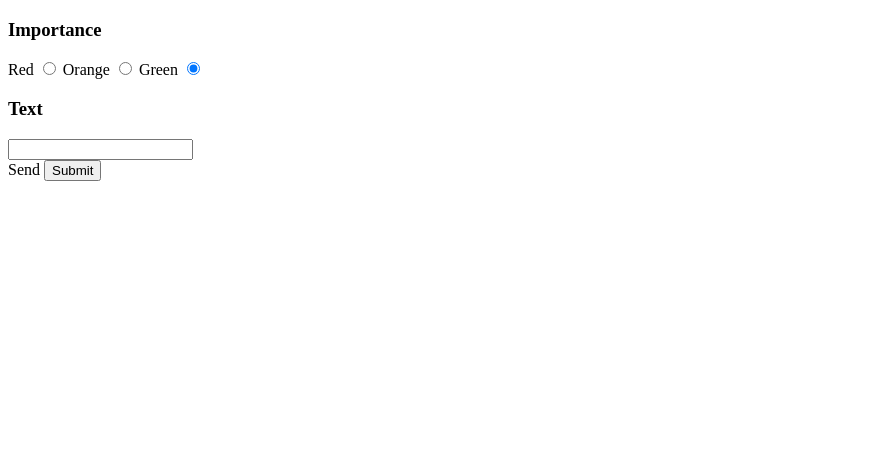
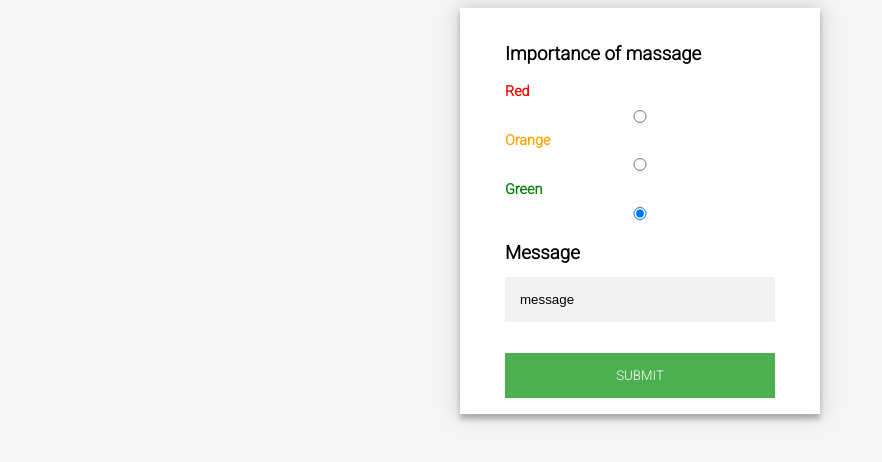
Before and after one commit to JesperHonders/WoTServerT, a website: page public/form.html in a window 1280 px wide. Shown: the whole page, without its empty margins (0-882 px from the left). Drawn offline with Linux system fonts and the light colour scheme; files that its build step writes are made by us from their sources.

Commit message:
Added CSS + Readme

```diff
--- a/public/form.html
+++ b/public/form.html
@@ -1,39 +1,36 @@
 <!DOCTYPE html>
-<!--
-To change this license header, choose License Headers in Project Properties.
-To change this template file, choose Tools | Templates
-and open the template in the editor.
--->
 <html>
     <head>
-        <title>TODO supply a title</title>
         <meta charset="UTF-8">
         <meta name="viewport" content="width=device-width, initial-scale=1.0">
+        <link rel="stylesheet" type="text/css" href="style/style.css">
+        <title>TODO supply a title</title>
+
         <script src="js/handler.js"></script>
         <script src="js/app.js"></script>
-
+        <link rel="stylesheet" href="style.css">
     </head>
     <body>
-        <div>
+        <section class="message-page">
             <form>
-                <div>
-                    <h3>Importance</h3>
-                    <label>Red</label>
-                    <input type="radio" name="color" value="FF0000"/>
-                    <label>Orange</label>
-                    <input type="radio" name="color" value="FF7F50"/>
-                    <label>Green</label>
-                    <input type="radio" name="color" value="008000" checked/>
-                </div>
-                <div>
-                    <h3>Text</h3>
-                    <input type="text"/>
-                </div>
-                <div>
-                    <label>Send</label>
+                <section class="select_color">
+                    <h1>Importance of massage</h1>
+                    <label for="red">Red</label>
+                    <input type="radio" id="red" name="color" value="FF0000"/>
+                    <label for="orange">Orange</label>
+                    <input type="radio" id="orange" name="color" value="FF7F50"/>
+                    <label for="green">Green</label>
+                    <input type="radio" id="green" name="color" value="008000" checked/>
+                </section>
+                <section class="message">
+                    <label for="message">Message</label>
+<!--                    <textarea id="message" name="message" required></textarea>-->
+                    <input type="text" name="message" value="message" required />
+                </section>
+                <section class="button">
                     <input type="submit"/>
-                </div>
+                </section>
             </form>
-        </div>
+        </section>
     </body>
 </html>
--- /dev/null
+++ b/public/style.css
@@ -0,0 +1,94 @@
+@import url(https://fonts.googleapis.com/css?family=Roboto:300);
+
+body {
+    background-color: #f5f5f5;
+    font-family: "Roboto", sans-serif;
+    font-size: 1em;
+}
+
+.message-page {
+    width: 360px;
+    margin: auto;
+}
+
+form {
+    position: relative;
+    z-index: 1;
+    background: #FFFFFF;
+    max-width: 360px;
+    margin: 0 auto 100px;
+    padding: 1em 45px;
+    box-shadow: 0 0 20px 0 rgba(0, 0, 0, 0.2), 0 5px 5px 0 rgba(0, 0, 0, 0.24);
+}
+
+.select_color {
+    display: flex;
+    flex-direction: column;
+}
+
+form label {
+    font-size: 0.9em;
+    font-weight: bold;
+}
+
+.select_color label:nth-of-type(1) {
+    color: red;
+}
+
+.select_color label:nth-of-type(2) {
+    color: orange;
+}
+
+.select_color label:nth-of-type(3) {
+    color: green;
+}
+
+input[type="radio"] {
+    margin: 0.7em;
+}
+
+input[type="text"] {
+    outline: 0;
+    background: #f2f2f2;
+    width: 100%;
+    border: 0;
+    margin: 0 0 15px;
+    padding: 15px;
+    box-sizing: border-box;
+}
+
+input[type="submit"] {
+    font-family: "Roboto", sans-serif;
+    text-transform: uppercase;
+    outline: 0;
+    background: #4CAF50;
+    width: 100%;
+    border: 0;
+    padding: 15px;
+    color: #FFFFFF;
+    -webkit-transition: all 0.3 ease;
+    transition: all 0.3 ease;
+    cursor: pointer;
+}
+
+textarea {
+    width: 24em;
+    height: 13em;
+    background-color: #f5f5f5;
+    resize: none;
+}
+
+.message label {
+    display: block;
+    padding: 13px 0px;
+    font-size: 1.17em;
+    font-weight: bold;
+}
+
+.button {
+    margin-top: 1em;
+}
+
+.button input[type="submit"]:hover, .button input[type="submit"]:active, .button input[type="submit"]:focus {
+    background: #43A047;
+}
```
Also changed, not shown: README.md, screenshots/flowchart.jpg (added), screenshots/interface.png (added).
